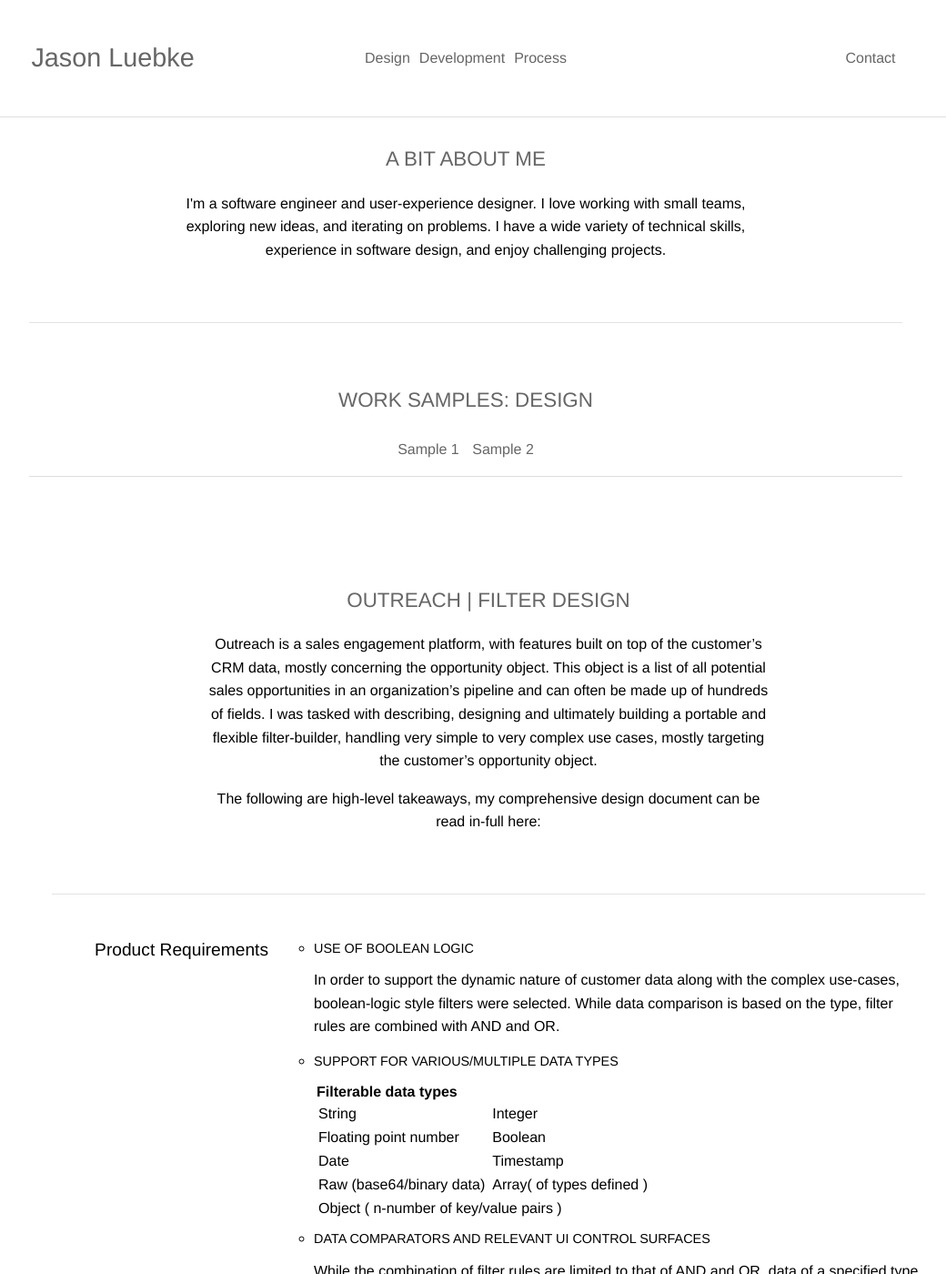
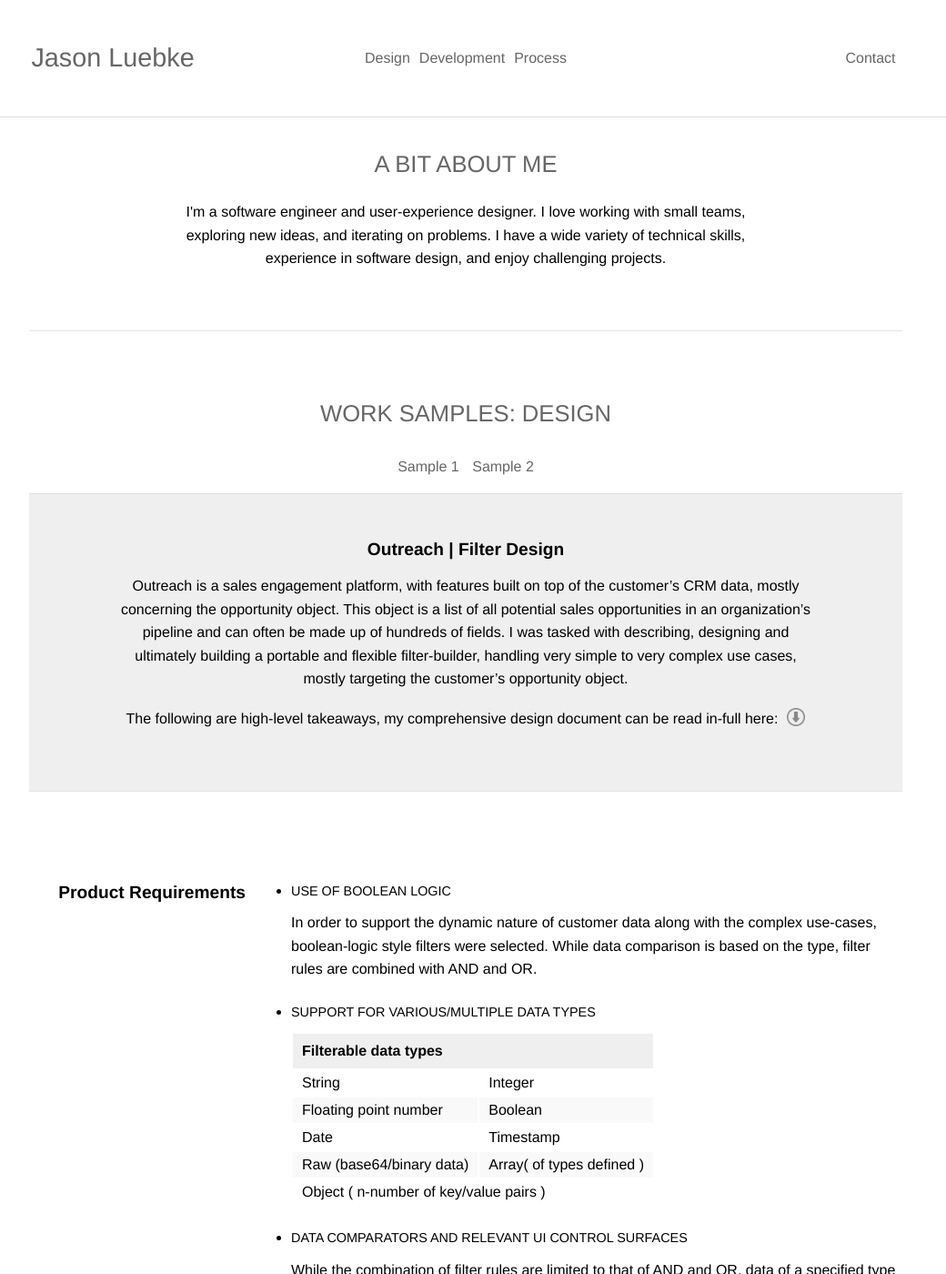
Before and after one commit to jjluebke/jjluebke.github.io, a Jekyll site: the page built from index.html, in a window 1280 px wide and 1400 px high. Shown: the whole window at 91% size, without its empty margins (128-1168 px from the left). Built offline with Jekyll 4.4.1, drawn with Linux system fonts in a browser that asks for light colours; some of the changed text lies outside the part shown.

Commit message:
Saving work

```diff
--- a/_includes/design-1.html
+++ b/_includes/design-1.html
@@ -1,6 +1,6 @@
-<div class="section center">
-  <div class="about">
-    <h1>Outreach | Filter Design</h1>
+<div class="section center intro-section">
+  <div class="intro">
+    <h2>Outreach | Filter Design</h2>
 
     <p>Outreach is a sales engagement platform, with features built on top of the customer’s CRM data, mostly concerning
       the opportunity object. This object is a list of all potential sales opportunities in an organization’s pipeline
@@ -8,7 +8,7 @@
       portable and flexible filter-builder, handling very simple to very complex use cases, mostly targeting the
       customer’s opportunity object.</p>
 
-    <p>The following are high-level takeaways, my comprehensive design document can be read in-full here:</p>
+    <p>The following are high-level takeaways, my comprehensive design document can be read in-full here:<a href="FiltersDesignDocument.pdf"><img src="images/download.png" class="dlicon" /></a></p>
   </div>
 </div>
 
@@ -62,74 +62,74 @@
 
           <table>
             <tr>
+              <th>Supported Formats</th>
               <th>Comparator Operators</th>
               <th>UI input for data types</th>
-              <th>Supported Formats</th>
             </tr>
             <tr>
+              <td>currency</td>
               <td>Equal To</td>
               <td>Input</td>
-              <td>currency</td>
             </tr>
             <tr>
+              <td>int</td>
               <td>Not Equal To</td>
               <td>Multi-Input</td>
-              <td>int</td>
             </tr>
             <tr>
+              <td>percent</td>
               <td>Less Than</td>
               <td>Select</td>
-              <td>percent</td>
             </tr>
             <tr>
+              <td>email</td>
               <td>Greater Than</td>
               <td>Multi-Select</td>
-              <td>email</td>
             </tr>
             <tr>
+              <td>plaintextarea</td>
               <td>Greater Than Equal To</td>
               <td>Range</td>
-              <td>plaintextarea</td>
             </tr>
             <tr>
+              <td>richtextarea</td>
               <td>Less Than Equal To</td>
               <td></td>
-              <td>richtextarea</td>
             </tr>
             <tr>
+              <td>select</td>
               <td>Between</td>
               <td></td>
-              <td>select</td>
             </tr>
             <tr>
+              <td>text</td>
               <td>Not Between</td>
               <td></td>
-              <td>text</td>
             </tr>
             <tr>
+              <td>url</td>
               <td>In</td>
               <td></td>
-              <td>url</td>
             </tr>
             <tr>
+              <td>date</td>
               <td>Not In</td>
               <td></td>
-              <td>date</td>
             </tr>
             <tr>
+              <td>timestamp</td>
               <td>RegExp</td>
               <td></td>
-              <td>timestamp</td>
             </tr>
             <tr>
+              <td>float</td>
               <td>Not RegExp</td>
               <td></td>
-              <td>float</td>
             </tr>
             <tr>
+              <td>location</td>
               <td></td>
               <td></td>
-              <td>location</td>
             </tr>
           </table>
         </li>
--- a/_includes/design-2.html
+++ b/_includes/design-2.html
@@ -1,7 +1,5 @@
-<section class="content">
-
-<div class="section center">
-  <div class="about">
+<div class="section center intro-section">
+  <div class="intro">
       <h1>Haven</h1>
 
       <p>Haven (originally PorchLight) was a funded startup focusing on providing an easier way to hire home-service professionals to preform jobs including house cleaning, HVAC maintenance, lawn mowing, etc. We developed a mobile application and web-service, had contracts with many service professionals, and a small customer base. Ultimately, the company could not sustain itself financially.</p>
@@ -104,7 +102,7 @@
       <div class="col-r">
           <p>The app was public and we were driving traffic through promotions and advertising, however our customer base was still small. We formed a list of customers and potential customers who fit our target demographic and I constructed a semi-structured interview to sus out what we were doing wrong and what we should be doing.</p>
           <p>The two main takeaways from the interviews were:
-              <ul>
+            <ul class="padded">
                   <li>The app is nice but too complex for what they wanted</li>
                   <li>The homeowner would like to talk to someone, either over text or phone</li>
               </ul>
@@ -146,7 +144,7 @@
       <div class="col-r">
           <p>The app was public and we drove traffic through promotions and advertising, however our customer base was still small. We formed a list of customers and potential customers who fit our target demographic and I constructed a semi-structured interview to sus out what we were doing wrong and what we should be doing.</p>
           <p>The two main takeaways from the interviews were:
-              <ul>
+            <ul class="padded">
                   <li>The app is nice but too complex for what they wanted</li>
                   <li>The homeowner would like to talk to someone, either over text or phone</li>
               </ul>
--- a/_includes/header.html
+++ b/_includes/header.html
@@ -1,23 +1,19 @@
 <header class="main">
   <section class="content">
     <nav>
-      <a class="menu-target" href="#about">
+      <a class="menu-target" data-href="#about" onClick="handleOnClick('#about')">
         <div id="name">
           <span class="first">Jason</span>
           <span class="last">Luebke</span>
         </div>
       </a>
       <ul>
-        <li class="design menu-target"><a href="#design">Design</a></li>
-        <li class="development menu-target"><a href="#development">Development</a></li>
-        <li class="process menu-target"><a href="#process">Process</a></li>
+        <li class="design menu-target"><a data-href="#design" onClick="handleOnClick('#design')">Design</a></li>
+        <li class="development menu-target"><a data-href="#development" onClick="handleOnClick('#development')">Development</a></li>
+        <li class="process menu-target"><a data-href="#process" onClick="handleOnClick('#process')">Process</a></li>
       </ul>
       <ul>
-        <li><a class="menu-target" href="#contact">Contact</a></li>
-        <!-- <li><a href="mailto: jjluebke@gmail.com">jjluebke@gmail.com</a></li>
-        <li><a href="https://github.com/jjluebke"><img src="images/github.png" class="dlicon" /></a></li>
-        <li><a href="https://www.linkedin.com/pub/jason-luebke/7/448/7a6"><img src="images/in.png" class="dlicon" /></a></li>
-        <li><a href="JasonLuebke.pdf"><img src="images/download.png" class="dlicon" /></a></li> -->
+        <li><a class="menu-target" data-href="#contact" onClick="handleOnClick('#contact')">Contact</a></li>
       </ul>
     </nav>
   </section>
--- a/_includes/process.html
+++ b/_includes/process.html
@@ -1,5 +1,5 @@
-<div class="section center">
-    <div class="about">
+<div class="section center intro-section">
+    <div class="intro">
         <h1>An opportunity for improvement</h1>
 
         <p>Presented with a RFP to deploy an existing Flash application to a stand-alone kiosk, I saw an opportunity to create a better product fit for the overall intended goal. Transitions wanted to place the kiosks in the offices of eye care professionals to present them with an application called EyeGlass Guide. It is a short multiple choice quiz designed to help patients decide what glasses and options they might need. The client wanted to leverage existing tool, however I saw an opportunity to both improve the experience and modernize the aging application to allow for even greater potential of distribution and usage.</p>
@@ -37,7 +37,7 @@
             <p>The two major issues I saw with the original idea were those of patient experience and practicality.</p>
 
             <p>After completing the original RFP, I drafted and presented a project outline as an alternative to the requested project. Here are the main take-aways:
-                <ul>
+                <ul class="padded">
                     <li>Re-develop the Flash application to use HTML/Javascript</li>
                     <li>Package the new application into an iOS app</li>
                     <li>Purchase iPads in favor of single-purpose kiosks (cost-savings of 75% per device)</li>
@@ -48,18 +48,18 @@
             <p>A patient would be presented with the iPad at check-in to complete the quiz seated while waiting.</p>
 
             <p>The benefit for patient:
-                <ul><li>A more private, comfortable experience</li></ul>
+                <ul class="padded"><li>A more private, comfortable experience</li></ul>
             </p>
 
             <p>Benefits for client:
-                <ul>
+              <ul class="padded">
                     <li>Smaller capital investment</li>
                     <li>Opportunity to utilize hardware in the future</li>
                 </ul>
             </p>
 
             <p>Benefit for our company:
-                <ul><li>Larger project with increased likelihood for future work</li></ul>
+              <ul class="padded"><li>Larger project with increased likelihood for future work</li></ul>
             </p>
         </div>
     </article>
@@ -71,7 +71,7 @@
         <div class="col-r">
             <p>Before starting on design and development, I spent a day in the office of an eye care professional, observing how a patients interact with the staff and their physical environment. Data collection included who they spoke with, where they were within the office and for how long, average idle time and opportunity for engagement with the product.</p>
             <p>Take-aways:
-                <ul>
+              <ul class="padded">
                     <li>If patients are to complete the quiz within the average wait time, it needs to be short and efficient</li>
                     <li>Having a portable device allows the practice to be flexible in implementing</li>
                 </ul></p>
@@ -121,7 +121,7 @@
             <p>Two high-fidelity interactive prototypes were made. The desktop version looked and behaved as a direct port from the existing Flash application. The mobile was completely re-designed for a touch interface and to make better use of the iPad's screen size and shape. Special consideration was given to contrast and size, given the end-user inherently has less than perfect vision. Both versions utilized a mocked API, as it was in development.</p>
             <p>User-testing was preformed with 12 participants from a recruiting company with criteria of age and glasses-wearers, among others. They were given tasks to preform on each interface, half using the iPad first and the other half using the desktop first. Participants were recorded preforming each task both on screen and on video for post-analysis. They completed SUS then had a structured, open-ended interview about their experiences.</p>
             <p>The main take-aways from user-testing:
-            <ul>
+              <ul class="padded">
                 <li>Provide better instructions</li>
                 <li>Improve interface responsiveness (feedback as a result of user action)</li>
                 <li>Inform the user of length and their progress (status bar)</li>
--- a/index.html
+++ b/index.html
@@ -15,8 +15,8 @@ layout: default
   <h1>Work Samples: Design</h1>
   <div class="items sticky design">
     <ul>
-      <li><a class="menu-target" href="#design-1">Sample 1</a></li>
-      <li><a class="menu-target" href="#design-2">Sample 2</a></li>
+      <li><a class="menu-target" data-href="#design-1" onClick="handleOnClick('#design-1')">Sample 1</a></li>
+      <li><a class="menu-target" data-href="#design-2" onClick="handleOnClick('#design-2')">Sample 2</a></li>
     </ul>
   </div>
   <div class="sample scroll-target" id="design-1" data-menu="design">
@@ -32,10 +32,10 @@ layout: default
   <h1>Work Samples: Development</h1>
   <div class="items sticky development">
     <ul>
-      <li><a class="menu-target" href="#development-1">Sample 1</a></li>
-      <li><a class="menu-target" href="#development-2">Sample 2</a></li>
-      <li><a class="menu-target" href="#development-3">Sample 3</a></li>
-      <li><a class="menu-target" href="#development-4">Sample 4</a></li>
+      <li><a class="menu-target" data-href="#development-1" onClick="handleOnClick('#development-1')">Sample 1</a></li>
+      <li><a class="menu-target" data-href="#development-2" onClick="handleOnClick('#development-2')">Sample 2</a></li>
+      <li><a class="menu-target" data-href="#development-3" onClick="handleOnClick('#development-3')">Sample 3</a></li>
+      <li><a class="menu-target" data-href="#development-4" onClick="handleOnClick('#development-4')">Sample 4</a></li>
     </ul>
   </div>
   <div class="sample scroll-target" id="development-1" data-menu="development">
@@ -56,7 +56,7 @@ layout: default
   <h1>Work Samples: Process</h1>
   <div class="items sticky process">
     <ul>
-      <li><a class="menu-target" href="#process-1">Sample 1</a></li>
+      <li><a class="menu-target" data-href="#process-1" onClick="handleOnClick('#process-1')">Sample 1</a></li>
     </ul>
   </div>
   <div class="sample scroll-target" id="process-1" data-menu="process">
@@ -65,7 +65,7 @@ layout: default
 </div>
 
 <div class="section center scroll-target" id="contact">
-  <div class="about">
+  <div class="contact">
     <h1>connect with me</h1>
 
     <p>I find I am happiest when learning something new, and find that inspiration comes from outside the screen. I would love to have a chat!</p>
@@ -74,6 +74,8 @@ layout: default
       <ul style="padding:0;">
         <li><a href="mailto: jjluebke@gmail.com">jjluebke@gmail.com</a></li>
         <li><a href="tel:3176254458">(317) 625-4458</a></li>
+        <li><a href="https://github.com/jjluebke"><img src="images/github.png" class="dlicon" /> Github</a></li>
+        <li><a href="https://www.linkedin.com/pub/jason-luebke/7/448/7a6"><img src="images/in.png" class="dlicon" /> Linkedin</a></li>
         <li><a href="JasonLuebke.pdf"><img src="images/download.png" class="dlicon" /> Download Resume</a></li>
       </ul>
     </div>
--- a/observers.js
+++ b/observers.js
@@ -21,6 +21,7 @@ observer.observe(el);
     sectionSelector: '.scroll-target',
     targetSelector: 'a.menu-target',
     activeClass: 'active',
+    hrefAttribute: 'data-href',
     onActive: (menuItem, section) => {
       document.querySelectorAll('header .menu-target')
         .forEach((el) => {
@@ -29,3 +30,11 @@ observer.observe(el);
     },
     offset: 140,
   })
+
+function handleOnClick(target) {
+  const el = document.querySelector(target)
+  window.scrollTo({
+    top: el.offsetTop - 139,
+    behavior: 'smooth',
+  })
+}
--- a/style/index.scss
+++ b/style/index.scss
@@ -67,7 +67,11 @@ footer {
 }
 
 article {
-    margin-bottom: 100px;
+  margin: 50px 0;
+
+  &:last-child {
+    margin-bottom: 0;
+  }
 }
 
 p, dd {
@@ -82,7 +86,6 @@ a {
 }
 
 a:hover {
-    background-color: #fff;
     color: #333;
 }
 
@@ -103,12 +106,12 @@ h1, h3 {
 
 h1 {
     color: #666;
-    font-size: 1.4em;
+    font-size: 1.6em;
     font-weight: 200;
 }
 
 h2 {
-    font-weight: 300;
+    font-weight: bold;
     font-size: 1.2em;
     margin-top: 0;
 }
@@ -143,13 +146,21 @@ hr {
 }
 
 ul {
-    margin: 0;
-    padding: 0;
+  margin: 0;
+  padding: 0;
+}
+
+ul.padded {
+  padding-left: 20px;
 }
 
 ul li {
-    margin-bottom: 10px;
-    list-style: circle;
+  margin-bottom: 10px;
+  list-style: disc;
+}
+
+.col-r ul li {
+    margin-bottom: 25px;
 }
 
 strong {
@@ -164,10 +175,24 @@ table {
 table th {
   text-align: left;
   padding-right: 10px;
+  background-color: #efefef;
+  padding: 10px;
+}
+
+table tr:nth-child(odd) {
+  background-color: #f9f9f9;
+}
+
+table tr:nth-child(even) {
+  background-color: #fff;
 }
 
 table td {
-  padding: 3px;
+  padding: 5px 10px;
+}
+
+.menu-target {
+  cursor: pointer;
 }
 
 #name {
@@ -304,7 +329,7 @@ table td {
     font-style: italic;
 }
 
-.about {
+.about, .intro, .contact {
     display: flex;
     justify-content: space-between;
     flex-direction: column;
@@ -313,9 +338,20 @@ table td {
     margin: 0 auto;
 }
 
+.intro-section {
+  background-color: #efefef;
+}
+
+.intro {
+  width: 80%;
+}
+
 .sample {
-    margin: 50px 25px;
-    display: inline-block;
+  display: inline-block;
+}
+
+.sample:last-child {
+  margin-bottom: 0;
 }
 
 .sample-thumb {
```
